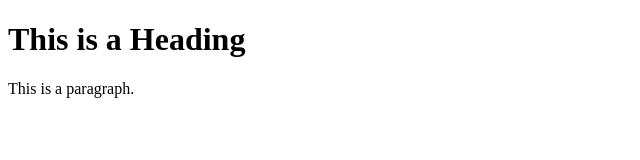
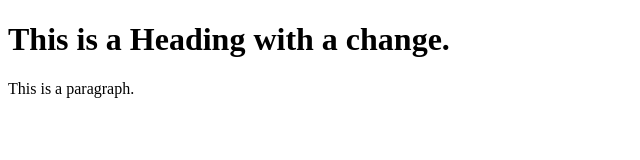
Before and after one commit to zketosis/simplehtml, a plain HTML site: page index.html in a window 1280 px wide. Shown: the whole page, without its empty margins (0-640 px from the left). Drawn offline with Linux system fonts and the light colour scheme.

Commit message:
Update index.html
Added some text

```diff
--- a/index.html
+++ b/index.html
@@ -5,7 +5,7 @@
 </head>
 <body>
 
-<h1>This is a Heading</h1>
+<h1>This is a Heading with a change.</h1>
 <p>This is a paragraph.</p>
 
 </body>
```
